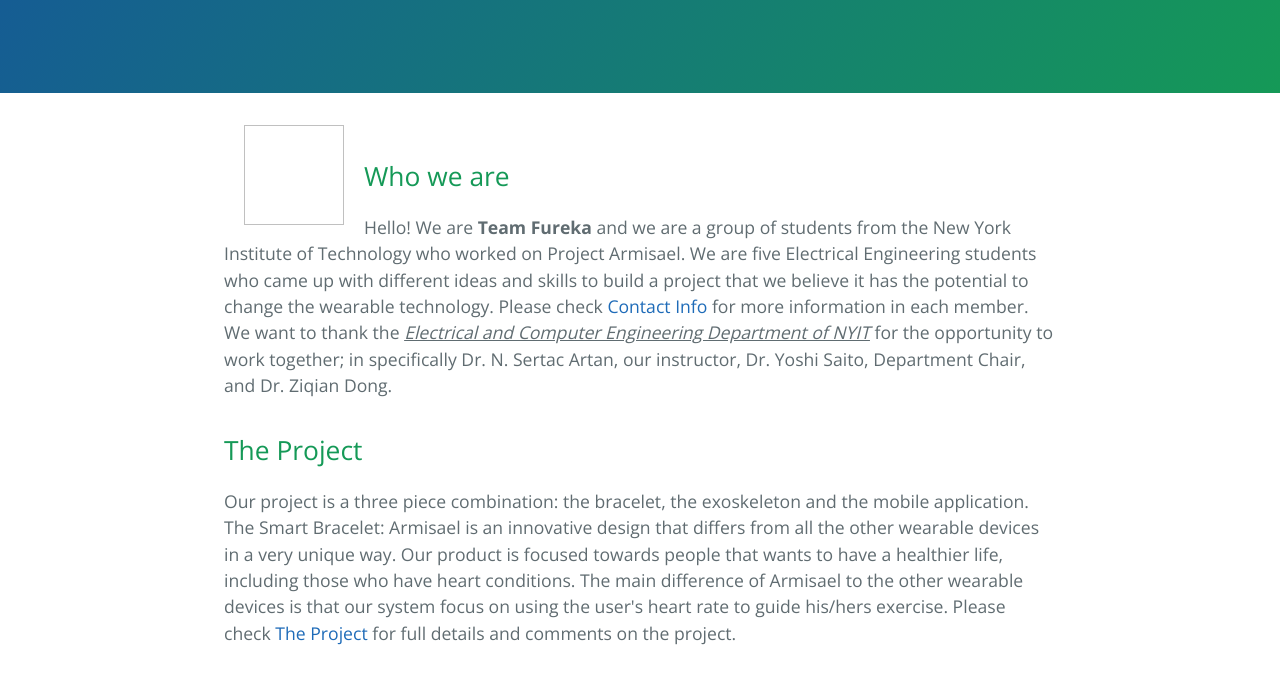
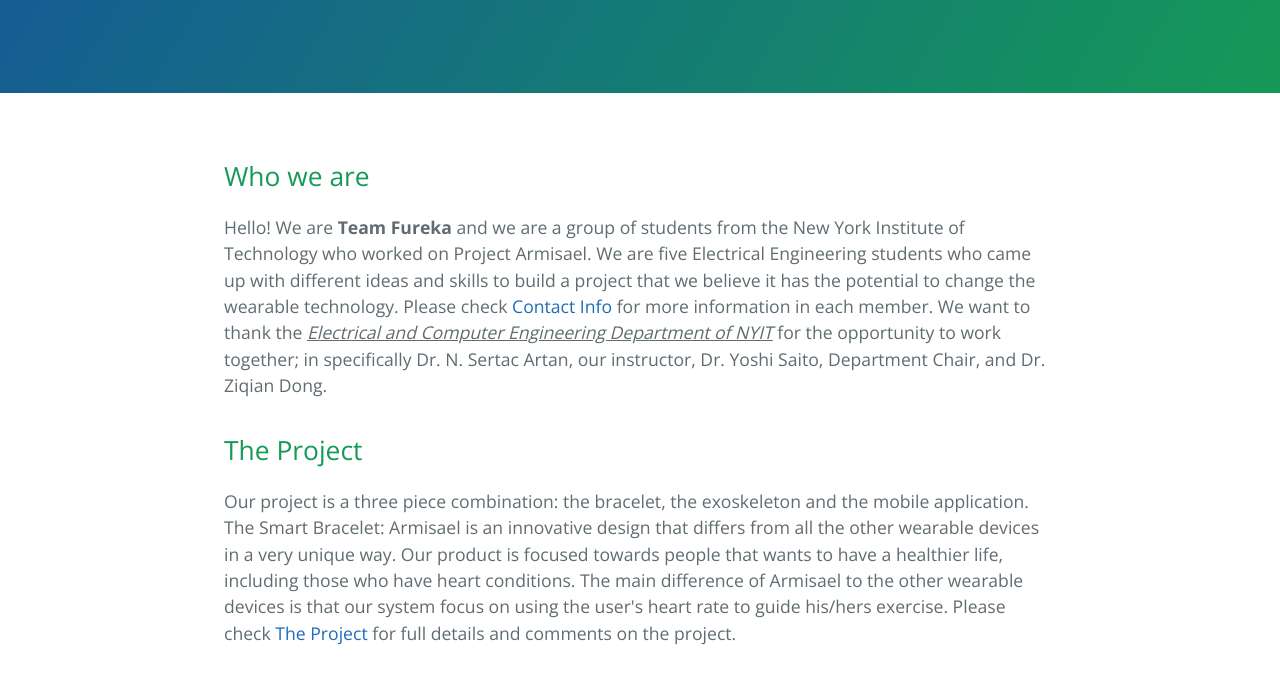
Before and after one commit to rabeloraffa/armisael, a plain HTML site: page index.html in a window 1280 px wide. Shown: the part 213-896 px from the top of the page. Drawn offline with nearby package versions, Linux system fonts and the light colour scheme.

Commit message:
Update index.html

```diff
--- a/index.html
+++ b/index.html
@@ -21,7 +21,7 @@
 
     <section class="main-content">
 
-      <img scr="NYIT2.jpg" height="100" width="100" align="left" style="margin:0px 20px">
+      <img scr="NYIT2.jpg" align="left" style="margin:0px 20px">
       <img scr="teamFureka2.png" align="right" style="margin:0px 20px">
 
       <h2>
```
